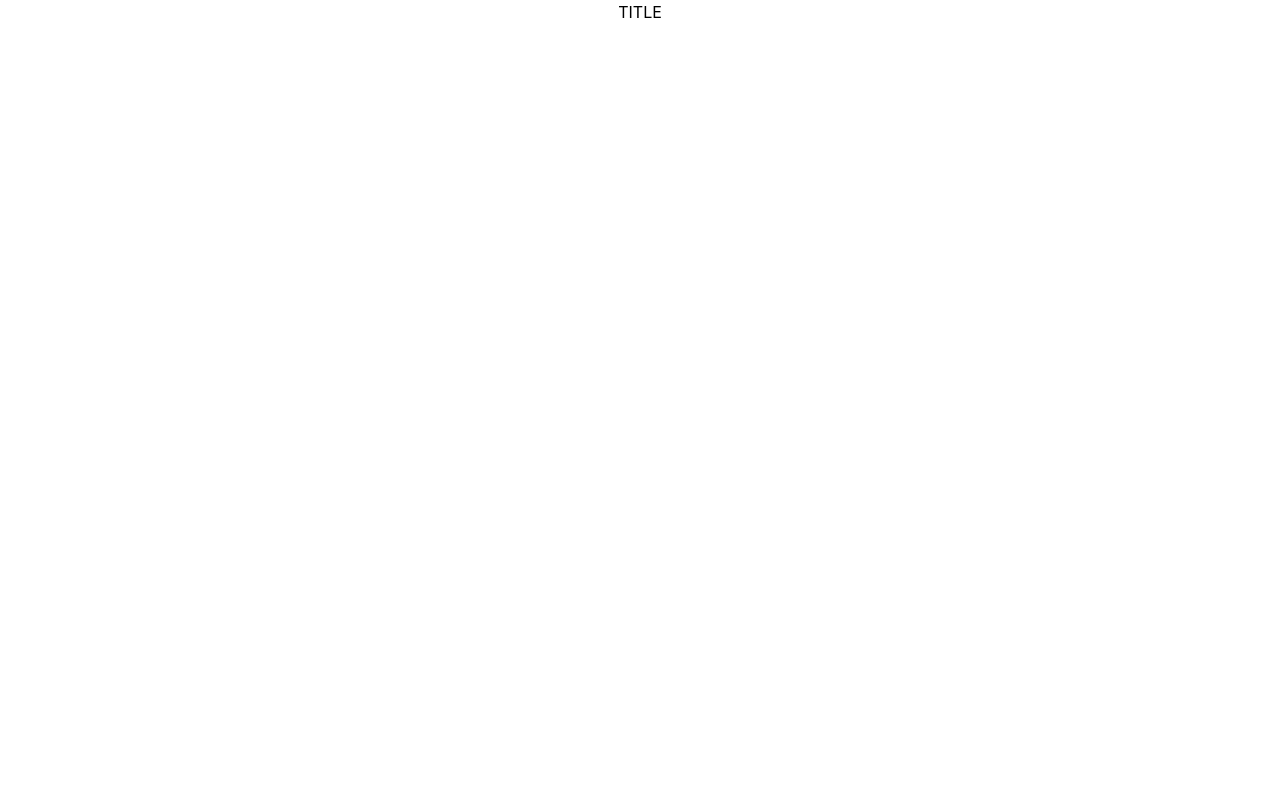
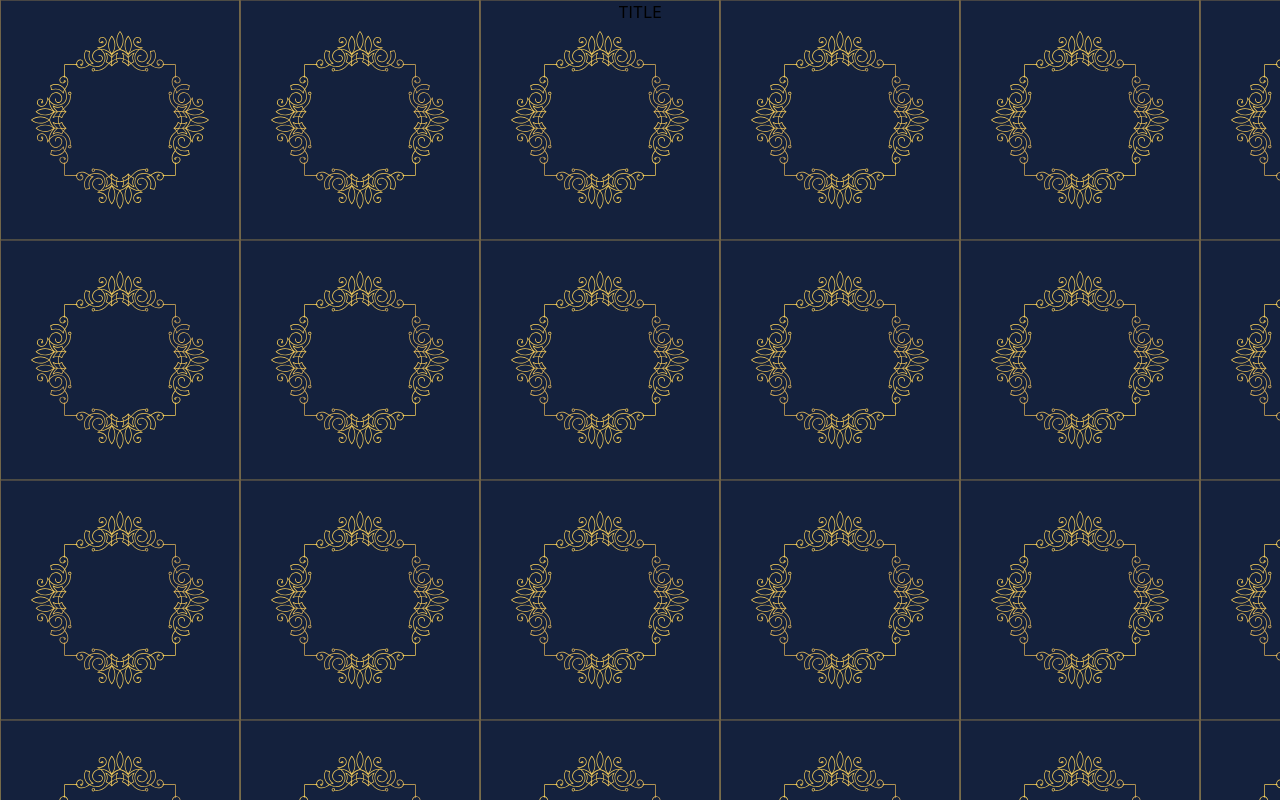
Before and after one commit to JonyHuergo/history-blog, a Next.js app: page / in a window 1280 px wide. Built offline with nearby package versions, Linux system fonts and the light colour scheme.

Commit message:
Add background image

```diff
--- a/styles/globals.css
+++ b/styles/globals.css
@@ -1,6 +1,8 @@
 @tailwind base;
 @tailwind components;
 @tailwind utilities;
+
+/* RESET */
 
 html,
 body {
@@ -28,13 +30,13 @@ img {
   display: block;
 }
 
-@media (prefers-color-scheme: dark) {
-  html {
-    color-scheme: dark;
-  }
+/* ////////// */
+/* BACKGROUND */
 
-  body {
-    color: white;
-    background: black;
-  }
+body {
+  background-image: url("../public/bg.svg");
+  background-size: 240px;
+  background-color: #14213D;
 }
+
+/* ////////// */
```
Also changed, not shown: public/bg.svg (added).
